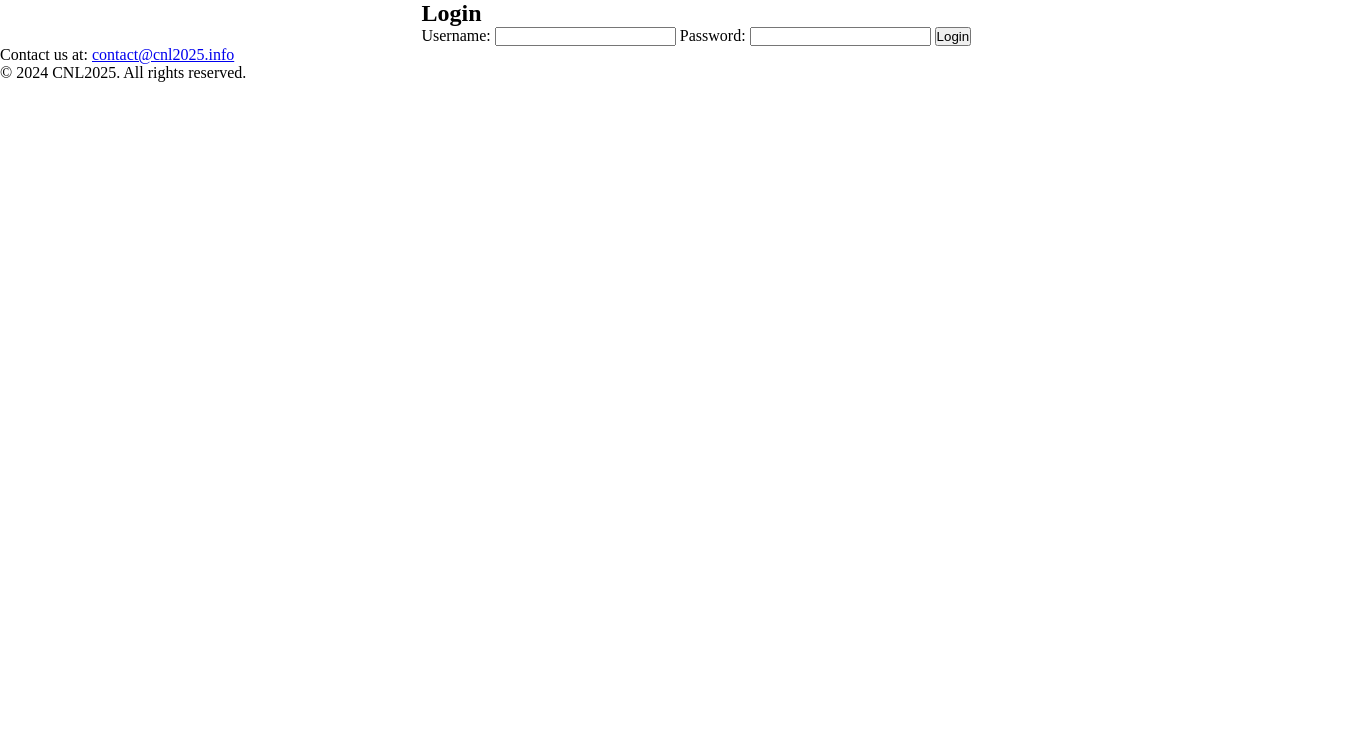
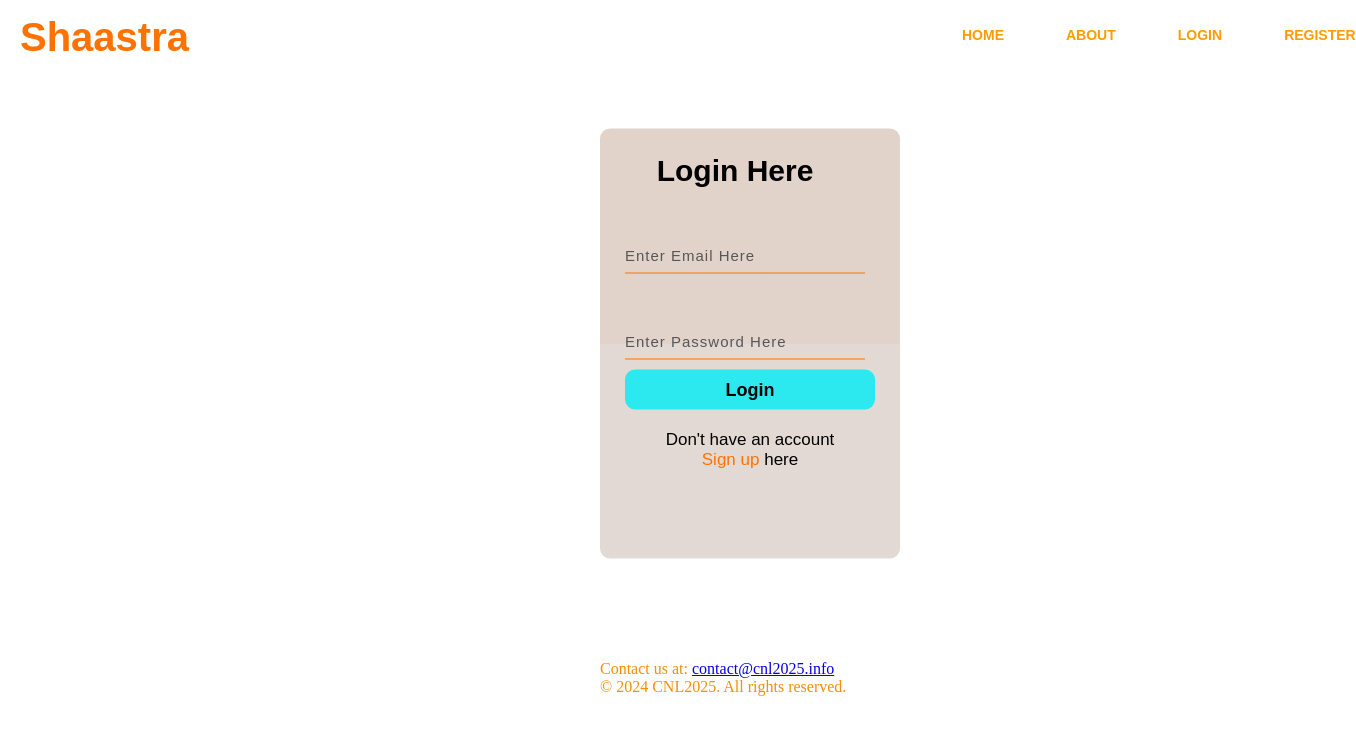
Before and after one commit to vedasree7/testwebsite, a plain HTML site: page login.html in a window 1280 px wide. Shown: the whole page, 1356 px wide, since content can reach past the window. Drawn offline with Linux system fonts and the light colour scheme.

Commit message:
Add files via upload

```diff
--- a/login.html
+++ b/login.html
@@ -9,29 +9,33 @@
 <body>
     <header>
         <nav>
-            <ul>
-                <li><a href="index.html">Home</a></li>
-                <li><a href="about.html">About</a></li>
-                <li><a href="login.html">Login</a></li>
-                <li><a href="register.html">Register</a></li>
-            </ul>
+            <div class="icon">
+                <h2 class="logo">Shaastra</h2>
+            </div>
+            <div class="menu">
+                <ul>
+                    <li><a href="index.html">HOME</a></li>
+                    <li><a href="about.html">ABOUT</a></li>
+                    <li><a href="login.html">LOGIN</a></li>
+                    <li><a href="register.html">REGISTER</a></li>
+                </ul>
+            </div>
         </nav>
     </header>
     <main>
-        <section id="login">
-            <h1>Login</h1>
-            <form>
-                <label for="username">Username:</label>
-                <input type="text" id="username" name="username" required>
-                <label for="password">Password:</label>
-                <input type="password" id="password" name="password" required>
-                <button type="submit">Login</button>
-            </form>
-        </section>
+        <div class ="form">
+            <h2>Login Here</h2>
+            <input type="email" name="email" placeholder="Enter Email Here">
+            <input type="password" name="" placeholder="Enter Password Here">
+            <button class="btnn"><a href="#">Login</a></button>
+
+            <p class="link">Don't have an account<br>
+            <a href="register.html">Sign up </a> here</a></p>
+        </div>
     </main>
-    <footer>
+    <div class = "contact">
         <p>Contact us at: <a href="mailto:contact@cnl2025.info">contact@cnl2025.info</a></p>
         <p>&copy; 2024 CNL2025. All rights reserved.</p>
-    </footer>
+    </div>
 </body>
 </html>
--- a/styles.css
+++ b/styles.css
@@ -24,7 +24,7 @@
 
 .logo{
     color: #ff7200;
-    font-size: 35px;
+    font-size: 40px;
     font-family: Arial;
     padding-left: 20px;
     float: left;
@@ -43,6 +43,7 @@ ul{
     display: flex;
     justify-content: center;
     align-items: center;
+    margin-left: 700px;
 }
 
 ul li{
@@ -54,7 +55,7 @@ ul li{
 
 ul li a{
     text-decoration: none;
-    color: #fff;
+    color: #ff9d00;
     font-family: Arial;
     font-weight: bold;
     transition: 0.4s ease-in-out;
@@ -68,7 +69,7 @@ ul li a:hover{
     width: 1200px;
     height: auto;
     margin: auto;
-    color: #fff;
+    color: #f98e03;
     position: relative;
 }
 
@@ -92,3 +93,137 @@ ul li a:hover{
     color: #ff7200;
     font-size: 65px
 }
+
+.form{
+    width: 250px;
+    height: 380px;
+    background: linear-gradient(to top, rgba(220, 208, 201, 0.8)50%,rgba(219, 200, 189, 0.8)50%);
+    position: absolute;
+    top: 150px;
+    left: 600px;
+    transform: translate(0%,-5%);
+    border-radius: 10px;
+    padding: 25px;
+}
+
+.form h2{
+    width: 220px;
+    font-family: sans-serif;
+    text-align: center;
+    color: #000000;
+    font-size: 30px;
+}
+
+.form input{
+    width: 240px;
+    height: 35px;
+    background: transparent;
+    border-bottom: 1px solid #ff7200;
+    border-top: none;
+    border-right: none;
+    border-left: none;
+    color: #161515;
+    font-size: 15px;
+    letter-spacing: 1px;
+    margin-top: 50px;
+    font-family: sans-serif;
+}
+
+.form input:focus{
+    outline: none;
+}
+
+::placeholder{
+    color: #575757;
+    font-family: Arial;
+}
+
+.btnn{
+    width: 240px;
+    height: 40px;
+    background: #ff7200;
+    border: none;
+    margin-top: 30px;
+    font-size: 18px;
+    border-radius: 10px;
+    cursor: pointer;
+    color: #fff;
+    transition: 0.4s ease;
+}
+.btnn:hover{
+    background: #fff;
+    color: #ff7200;
+}
+.btnn a{
+    text-decoration: none;
+    color: #000;
+    font-weight: bold;
+}
+.form .link{
+    font-family: Arial, Helvetica, sans-serif;
+    font-size: 17px;
+    padding-top: 20px;
+    text-align: center;
+}
+.form .link a{
+    text-decoration: none;
+    color: #ff7200;
+}
+
+.contact {
+
+    height: auto;
+    margin: auto;
+    color: #f98e03;
+    position: relative;
+    top: 660px;
+}
+
+/* Modal styles */
+.modal {
+    width: 250px;
+    height: 380px;
+    background: linear-gradient(to top, rgba(255, 255, 255, 0.8)50%,rgba(255, 255, 255, 0.8)50%);
+    position: absolute;
+    top: 150px;
+    left: 600px;
+    transform: translate(0%,-5%);
+    border-radius: 10px;
+    padding: 25px;
+}
+
+.modal-content {
+    background-color: #e36d13;
+    margin: 15% auto;
+    padding: 20px;
+    border: 1px solid #f88b24;
+    width: 80%;
+    max-width: 300px;
+    border-radius: 10px;
+}
+
+.otp-input {
+    width: 100%;
+    padding: 5px;
+    margin: 10px 0;
+    border: 0px solid #f28125;
+    border-radius: 5px;
+}
+
+.btnn {
+    width: 100%;
+    height: 40px;
+    background: #2be9ef;
+    border: none;
+    margin-top: 10px;
+    font-size: 18px;
+    border-radius: 10px;
+    cursor: pointer;
+    color: #000000;
+    transition: 0.4s ease;
+}
+
+.btnn:hover {
+    background: #712121;
+    color: #ff7200;
+}
```
Also changed, not shown: about.html (+23 -23 lines), flag.html (added, +15 -0 lines), invalidotp.html (added, +14 -0 lines), otp.html (added, +30 -0 lines), register.html (+25 -10 lines), scripts.js (added, +24 -0 lines), index.html (line endings or trailing spaces).
